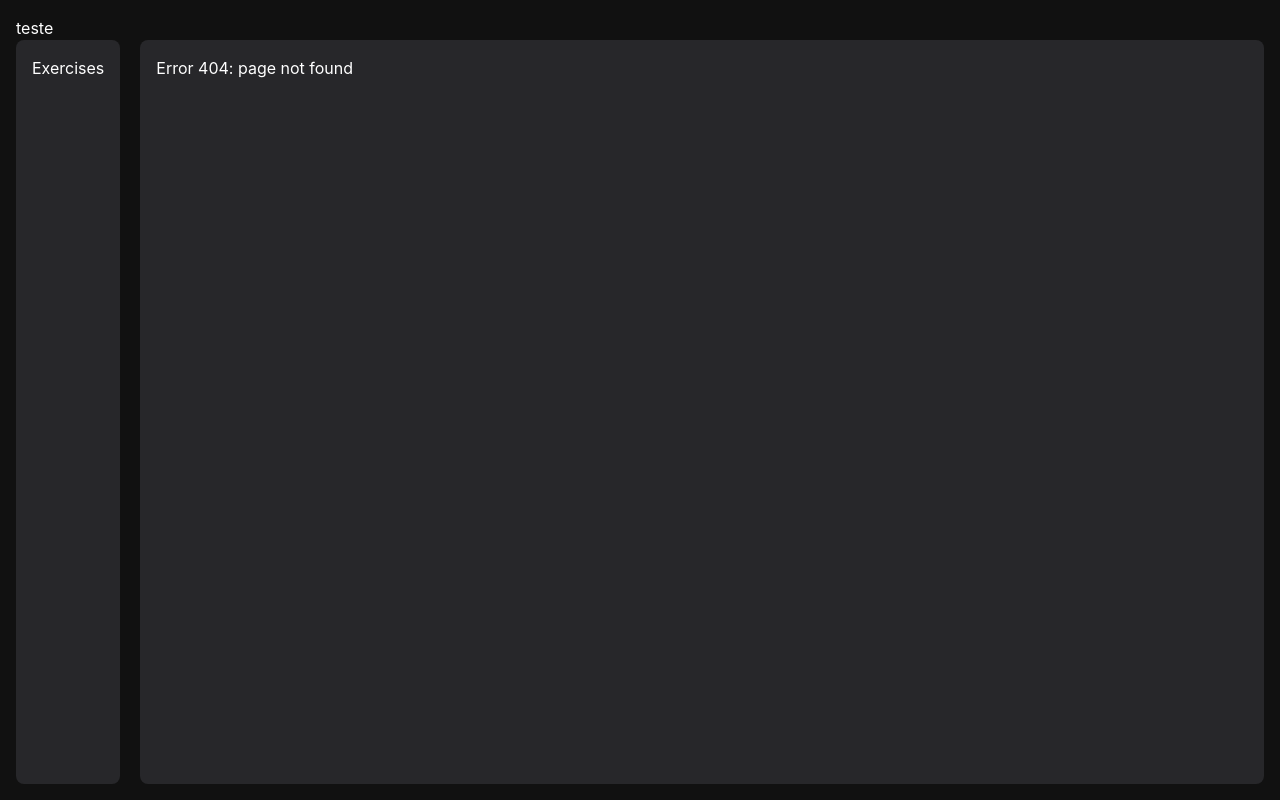
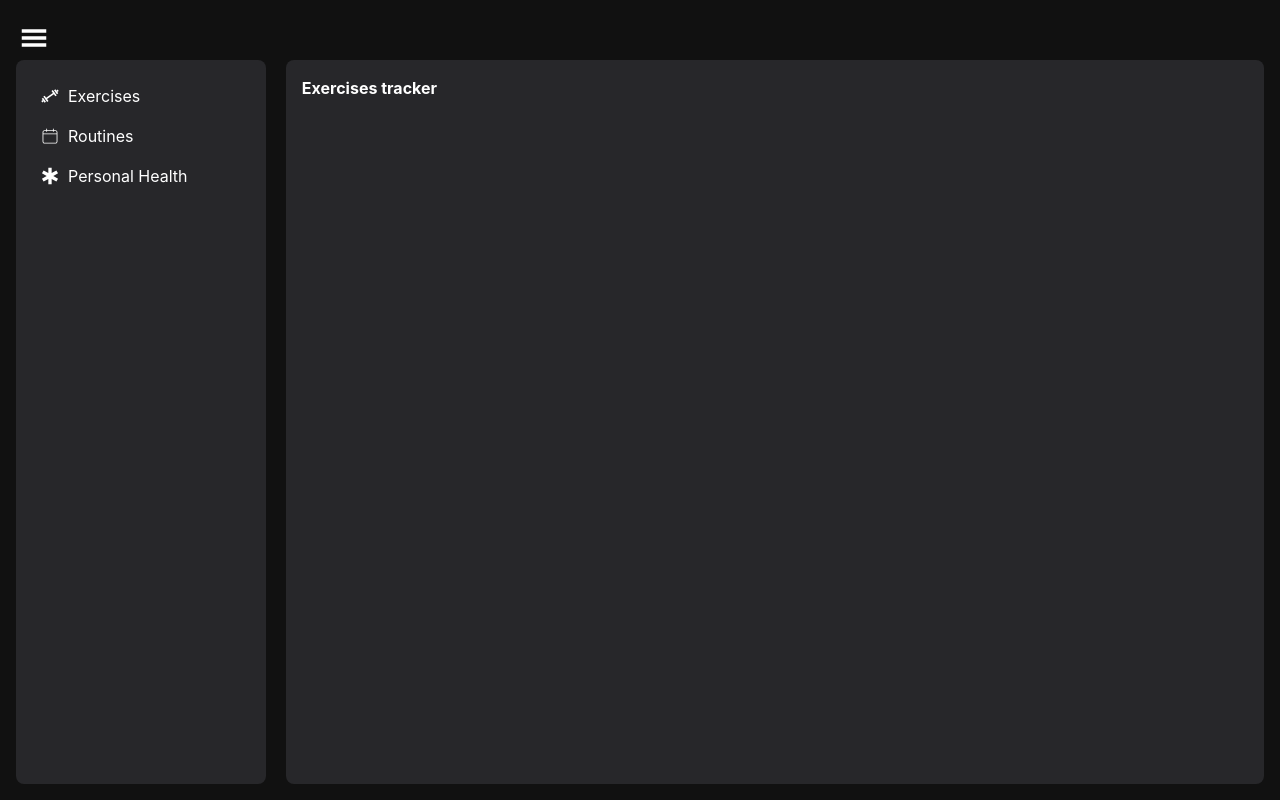
Before and after one commit to lipeaaraujo/GymTracker, a React (Create React App) app: page /exercises in a window 1280 px wide. Before the commit this address had no page. Built offline with nearby package versions, Linux system fonts and the light colour scheme.

Commit message:
adding navbar and icons

```diff
--- a/package.json
+++ b/package.json
@@ -8,6 +8,7 @@
     "@testing-library/user-event": "^13.5.0",
     "react": "^18.3.1",
     "react-dom": "^18.3.1",
+    "react-icons": "^5.3.0",
     "react-router-dom": "^6.26.2",
     "react-scripts": "5.0.1",
     "web-vitals": "^2.1.4"
--- a/src/App.js
+++ b/src/App.js
@@ -1,29 +1,25 @@
-import { BrowserRouter, Routes, Route } from 'react-router-dom'
+import { Routes, Route } from 'react-router-dom'
 import Exercises from './pages/Exercises'
 import NoPage from './pages/NoPage';
 import Navbar from './components/Navbar';
+import Header from './components/Header';
 
 function App() {
   return (
     <div className='p-4 h-screen flex flex-col'>
-      <header className=''>
-        teste
-      </header>
+      <Header />
 
       <div className='flex flex-row space-x-5 h-full'>
         <Navbar />
 
         <div className='p-4 bg-zinc-800 rounded-lg w-full h-full'>
-          <BrowserRouter>
-            <Routes>
-              <Route index element={<Exercises />} />
-              <Route path="/home" element={<Exercises />} />
-              <Route path="*" element={<NoPage />} />
-            </Routes>
-          </BrowserRouter>
+          <Routes>
+            <Route index element={<Exercises />} />
+            <Route path="/exercises" element={<Exercises />} />
+            <Route path="*" element={<NoPage />} />
+          </Routes>
         </div>
       </div>
-
     </div>
   );
 }
--- /dev/null
+++ b/src/components/Header.js
@@ -0,0 +1,16 @@
+import { IconContext } from "react-icons";
+import { GiHamburgerMenu } from "react-icons/gi";
+
+function Header() {
+  return (
+    <header className="py-1">
+      <div className="w-fit h-fit p-1 rounded-md hover:bg-zinc-800 hover:cursor-pointer duration-300">
+        <IconContext.Provider value={ { size: 28 } }>
+          <GiHamburgerMenu />
+        </IconContext.Provider>
+      </div>
+    </header>
+  )
+}
+
+export default Header;
--- a/src/components/Navbar.js
+++ b/src/components/Navbar.js
@@ -1,14 +1,35 @@
+import { CgGym } from "react-icons/cg";
+import { CiCalendar } from "react-icons/ci";
+import { BiHealth } from "react-icons/bi";
+import { Link } from "react-router-dom";
+import { IconContext } from "react-icons";
 
+function Navbar( { show } ) {
 
-function Navbar() {
+  const navOptions = [
+    { name: "Exercises", href: "/exercises", logo: <CgGym /> },
+    { name: "Routines", href: "/routines", logo: <CiCalendar /> },
+    { name: "Personal Health", href: "/health", logo: <BiHealth /> },
+  ]
+
   return (
-    <div className="bg-zinc-800 p-4 rounded-lg w-fit">
-      <ul>
-        <li>
-          Exercises
+    <ul className="transition ease-in-out delay-150 bg-zinc-800 p-4 rounded-lg w-1/4 h-full">
+      {navOptions.map((option) => (
+        <li key={option.name} className="">
+          <Link
+            to={option.href}
+            className="flex items-center gap-2 w-full p-2 rounded-lg
+                      hover:bg-zinc-700 duration-300 hover: cursor-pointer"
+          >
+            <IconContext.Provider value={ { size: 20 } }>
+              {option.logo}
+            </IconContext.Provider>
+
+            {option.name}
+          </Link>
         </li>
-      </ul>
-    </div>
+      ))}
+    </ul>
   );
 }
 
--- a/src/index.js
+++ b/src/index.js
@@ -3,11 +3,14 @@ import ReactDOM from 'react-dom/client';
 import './index.css';
 import App from './App';
 import reportWebVitals from './reportWebVitals';
+import { BrowserRouter } from 'react-router-dom';
 
 const root = ReactDOM.createRoot(document.getElementById('root'));
 root.render(
   <React.StrictMode>
-    <App />
+    <BrowserRouter>
+      <App />
+    </BrowserRouter>
   </React.StrictMode>
 );
 
```
Also changed, not shown: 1 other file (tests, documents, lock files or other folders).
